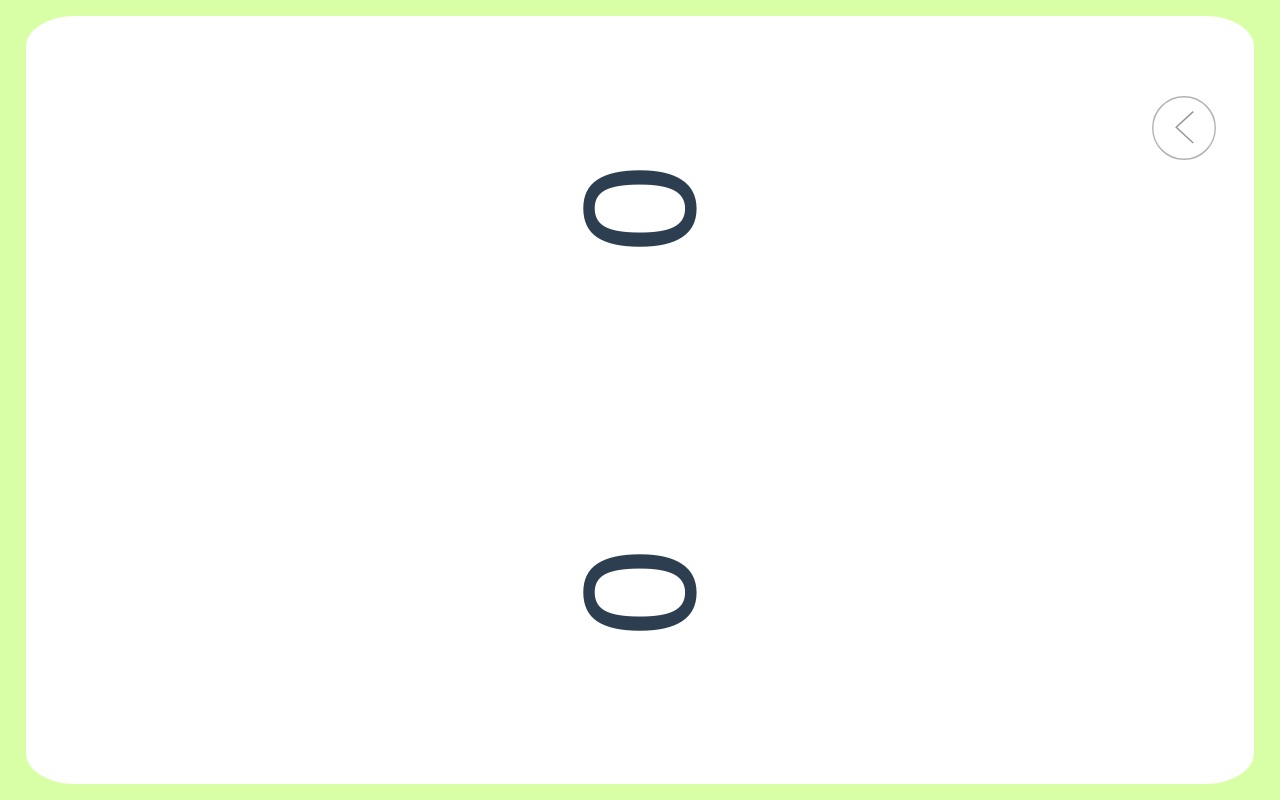
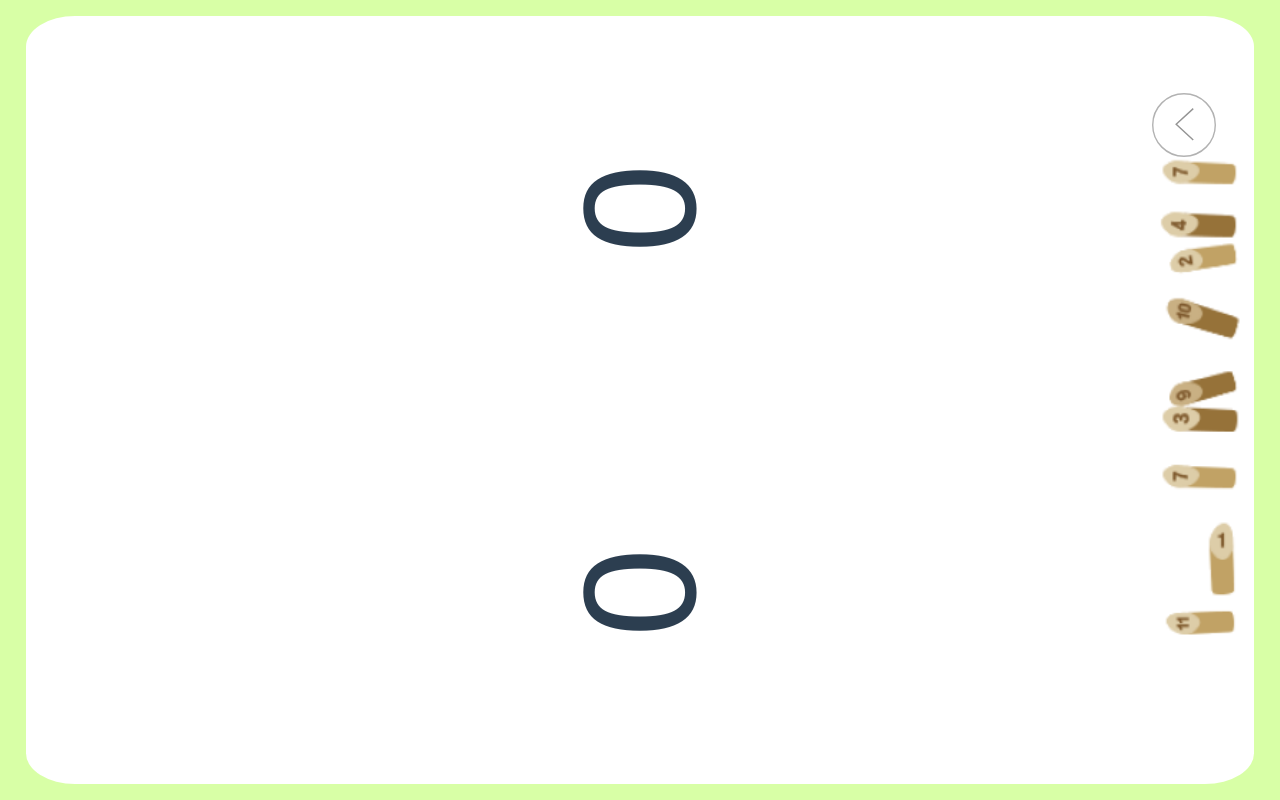
Before and after one commit to magic441/molky_vue, a Vue app: page / in a window 1280 px wide. Built offline with nearby package versions, Linux system fonts and the light colour scheme.

Commit message:
ghpages使える！？

```diff
--- a/src/App.vue
+++ b/src/App.vue
@@ -4,6 +4,7 @@
       <DispNumber :number="score_1p" @changeCalcModal="changeCalcModal($event, true)"/>
       <DispNumber :number="score_2p" @changeCalcModal="changeCalcModal($event, false)"/>
       <img id="popup" src="/img/svgs/popup.svg">
+      <img id="molky_img" src="/img/pngs/molky.png">
       <CalcModal :showContent="showContent" :score="score_tmp" @changeCalcModal="changeCalcModal($event, is1p)" @changeScore="changeScore($event)"/>
     </div>
   </div>
@@ -80,8 +81,15 @@ export default {
 #popup{
   width: 5vw;
   position: absolute;
-  top: 10vh;
+  top: 10%;
   right: 3vw;
   transform:rotate(-90deg);
 }
+
+#molky_img{
+  height: 70%;
+  position: absolute;
+  top: 15%;
+  right: 0;
+}
 </style>
```
Also changed, not shown: public/img/pngs/molky.png (added), 10 other files (tests, documents, lock files or other folders).
